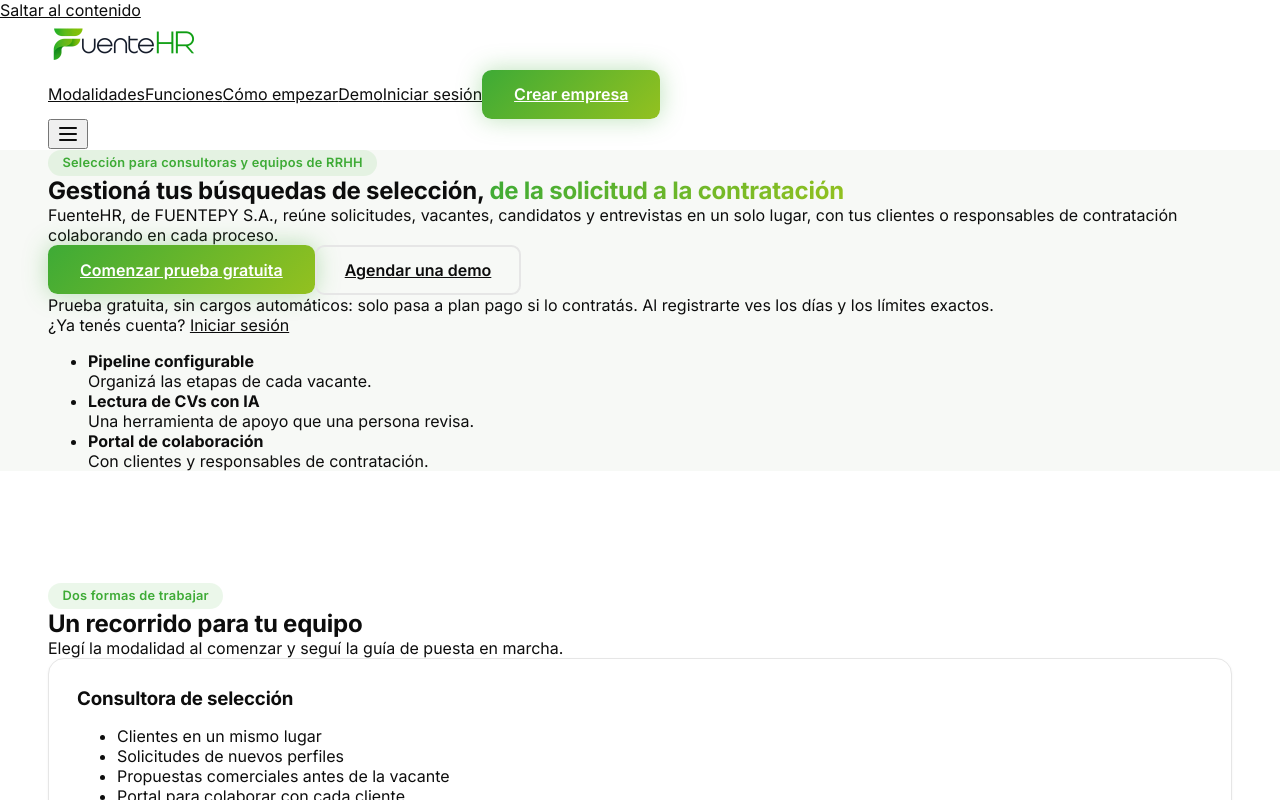
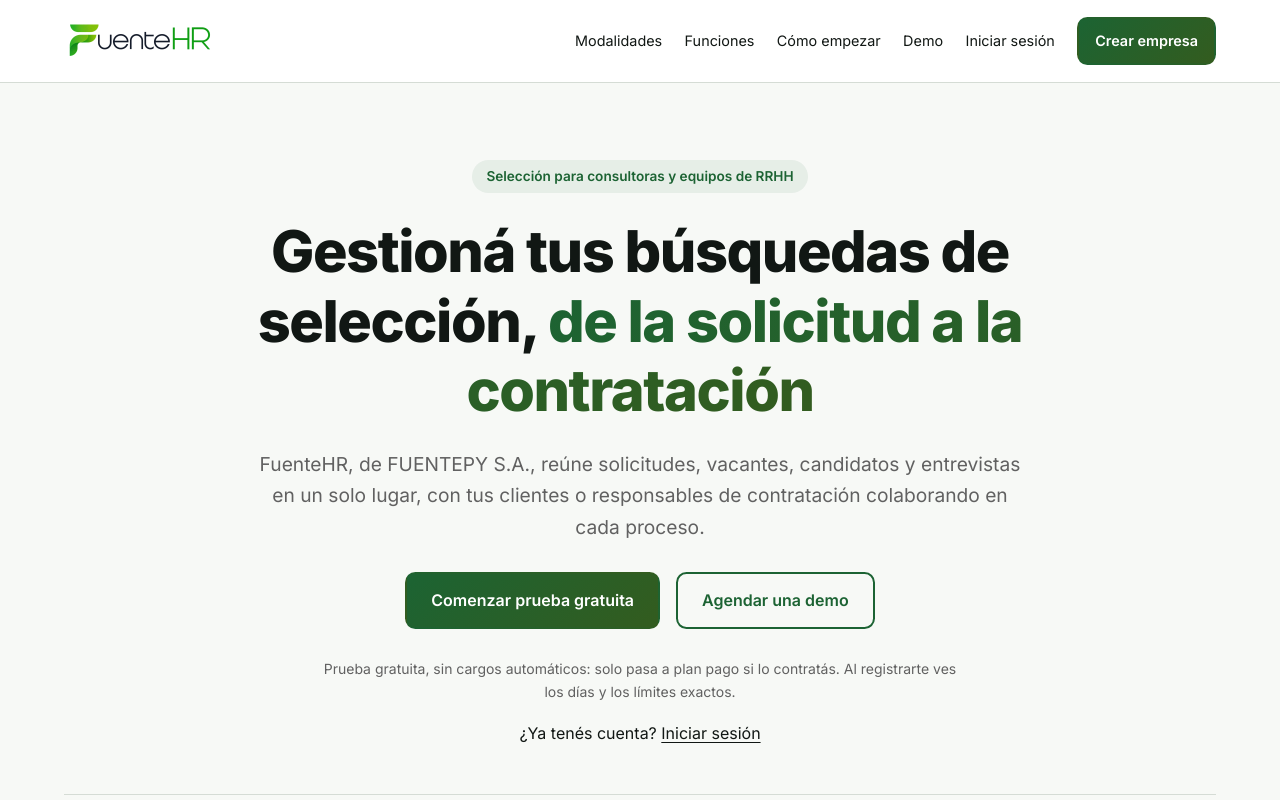
Before and after one commit to fuentepy/fuente-ats-landing, a React (Vite) app: page / in a window 1280 px wide. Shown: the top 800 px of the page. Built offline with nearby package versions, Linux system fonts and the light colour scheme; no server answers.

Commit message:
fix(a11y): mejorar contraste navegación y experiencia móvil

```diff
--- a/index.html
+++ b/index.html
@@ -30,6 +30,15 @@
     <link href="https://fonts.googleapis.com/css2?family=IBM+Plex+Mono:wght@400;500;600;700&family=Inter:wght@400;500;600;700;800&display=swap" rel="stylesheet" />
   </head>
   <body>
+    <noscript>
+      <h1>FuenteHR</h1>
+      <p>Gestioná solicitudes, vacantes, candidatos y entrevistas para tu consultora o equipo de RRHH interno. Un producto de FUENTEPY S.A.</p>
+      <p>Activá JavaScript para ver el sitio completo.</p>
+      <a href="https://app.fuentehr.com/auth/signup">Comenzar prueba gratuita</a>
+      <a href="https://app.fuentehr.com/auth/login">Iniciar sesión</a>
+      <a href="mailto:contacto@fuentehr.com">Contacto</a>
+      <a href="https://app.fuentehr.com/terminos">Términos y privacidad</a>
+    </noscript>
     <div id="root"></div>
     <script type="module" src="/src/main.tsx"></script>
   </body>
--- a/src/pages/ats-landing/AtsNav.tsx
+++ b/src/pages/ats-landing/AtsNav.tsx
@@ -20,7 +20,7 @@ export const AtsNav = () => {
     window.addEventListener('keydown', escape);
     return () => { window.removeEventListener('resize', resize); window.removeEventListener('keydown', escape); };
   }, [menuOpen]);
-  const navigation = (mobile = false) => <>
+  const navigation = () => <>
     {links.map(link => <a key={link.id} href={`#${link.id}`} onClick={() => setMenuOpen(false)}>{link.label}</a>)}
     <a href={APP_LINKS.login}>Iniciar sesión</a>
     <a href={APP_LINKS.signup} className="ats-btn-gradient">Crear empresa</a>
@@ -34,6 +34,6 @@ export const AtsNav = () => {
         {menuOpen ? <X aria-hidden="true" size={24} /> : <Menu aria-hidden="true" size={24} />}
       </button>
     </div>
-    <nav id="menu-movil" aria-label="Navegación móvil" className="ats-container ats-nav-mobile" hidden={!menuOpen}>{navigation(true)}</nav>
+    <nav id="menu-movil" aria-label="Navegación móvil" className="ats-container ats-nav-mobile" hidden={!menuOpen}>{navigation()}</nav>
   </header>;
 };
--- a/src/pages/ats-landing/styles.css
+++ b/src/pages/ats-landing/styles.css
@@ -1,333 +1,114 @@
-/* Scoped styles for the ATS product landing — self-contained on purpose
-   (own prefix, own class, no dependency on the rest of the app's design
-   system) so this folder can be lifted into its own repo later without
-   dragging along shadcn/Tailwind config or the internal dark theme. */
-
+/* FuenteHR: estilos propios, sin dependencia de la aplicación. */
 .landing-ats {
-  --ats-primary: 116 52% 44%;      /* #39A935 */
-  --ats-secondary: 77 72% 44%;     /* #93C01F */
-  --ats-ink: 150 15% 8%;           /* near-black with a green cast */
+  --ats-primary: 139 56% 25%;
+  --ats-secondary: 100 50% 24%;
+  --ats-ink: 150 15% 8%;
   --ats-bg: 0 0% 100%;
-  --ats-fg: 0 0% 5%;
+  --ats-fg: 150 15% 8%;
   --ats-muted: 100 20% 97%;
-  --ats-muted-fg: 0 0% 42%;
-  --ats-border: 0 0% 90%;
+  --ats-muted-fg: 0 0% 38%;
+  --ats-border: 120 9% 85%;
+  --ats-control-border: 0 0% 48%;
   --ats-card: 0 0% 100%;
-
-  background-color: hsl(var(--ats-bg));
-  color: hsl(var(--ats-fg));
+  background: hsl(var(--ats-bg)); color: hsl(var(--ats-fg));
   font-family: 'Inter', -apple-system, BlinkMacSystemFont, 'Segoe UI', sans-serif;
-  min-height: 100vh;
-  overflow-x: hidden;
+  line-height: 1.65; min-height: 100vh; overflow-wrap: anywhere;
 }
-
-.landing-ats h1,
-.landing-ats h2,
-.landing-ats h3,
-.landing-ats h4 {
-  font-weight: 700;
-  color: hsl(var(--ats-fg));
-  letter-spacing: -0.01em;
-  margin: 0;
+.landing-ats h1, .landing-ats h2, .landing-ats h3 { line-height: 1.2; letter-spacing: -.025em; margin: 0; }
+.landing-ats h1 { font-size: clamp(2.1rem, 4.5vw, 3.8rem); font-weight: 800; }
+.landing-ats h2 { font-size: clamp(1.75rem, 3vw, 2.5rem); }
+.landing-ats h3 { font-size: 1.15rem; }
+.landing-ats p { margin: 0; }
+.landing-ats p + p { margin-top: 1rem; }
+.landing-ats a { text-underline-offset: .2em; }
+.landing-ats a:hover { text-decoration-thickness: 2px; }
+.landing-ats :where(a, button, input, select, textarea, summary):focus-visible {
+  outline: 3px solid hsl(var(--ats-primary)); outline-offset: 4px;
 }
-
-.landing-ats p { margin: 0; }
-
-.landing-ats .ats-container {
-  max-width: 78rem;
-  margin-left: auto;
-  margin-right: auto;
-  padding-left: 1.25rem;
-  padding-right: 1.25rem;
+.landing-ats [id] { scroll-margin-top: 7rem; }
+.landing-ats .ats-container { max-width: 78rem; padding-inline: clamp(1.25rem, 4vw, 3rem); margin-inline: auto; }
+.landing-ats .ats-section { padding-block: clamp(3.5rem, 6vw, 6rem); }
+.landing-ats .ats-muted-bg { background: hsl(var(--ats-muted)); }
+.landing-ats .ats-section-heading { text-align: center; max-width: 44rem; margin: 0 auto 2.5rem; }
+.landing-ats .ats-section-heading h2 { margin-block: .75rem 1rem; }
+.landing-ats .ats-section-heading p { color: hsl(var(--ats-muted-fg)); }
+.landing-ats .ats-eyebrow { display: inline-block; font-weight: 600; font-size: .85rem; color: hsl(var(--ats-primary)); background: hsl(var(--ats-primary) / .08); border-radius: 999px; padding: .35rem .9rem; }
+.landing-ats .ats-text-gradient { background: linear-gradient(135deg, hsl(var(--ats-primary)), hsl(var(--ats-secondary))); background-clip: text; -webkit-background-clip: text; color: transparent; }
+.landing-ats .ats-btn-gradient, .landing-ats .ats-btn-outline {
+  display: inline-flex; align-items: center; justify-content: center; gap: .5rem;
+  min-height: 48px; padding: .85rem 1.5rem; border-radius: .65rem; font-weight: 600;
+  text-decoration: none; cursor: pointer; text-align: center; max-width: 100%;
+  transition: box-shadow .2s, transform .2s; font-size: 1rem;
 }
-@media (min-width: 640px) { .landing-ats .ats-container { padding-left: 1.5rem; padding-right: 1.5rem; } }
-@media (min-width: 1024px) { .landing-ats .ats-container { padding-left: 2rem; padding-right: 2rem; } }
-
-.landing-ats .ats-section { padding-top: 4rem; padding-bottom: 4rem; }
-@media (min-width: 768px) { .landing-ats .ats-section { padding-top: 6rem; padding-bottom: 6rem; } }
-
-.landing-ats .ats-muted-bg { background-color: hsl(var(--ats-muted)); }
-.landing-ats .ats-dark-bg { background-color: hsl(var(--ats-ink)); color: #fff; }
-
-.landing-ats .ats-eyebrow {
-  display: inline-flex;
-  align-items: center;
-  gap: 0.4rem;
-  font-size: 0.8rem;
-  font-weight: 600;
-  letter-spacing: 0.02em;
-  color: hsl(var(--ats-primary));
-  background: hsl(var(--ats-primary) / 0.1);
-  padding: 0.35rem 0.9rem;
-  border-radius: 999px;
+.landing-ats .ats-btn-gradient { border: 2px solid transparent; color: #fff; background: linear-gradient(135deg, hsl(var(--ats-primary)), hsl(var(--ats-secondary))); }
+.landing-ats .ats-btn-outline { border: 2px solid hsl(var(--ats-primary)); color: hsl(var(--ats-primary)); background: transparent; }
+.landing-ats .ats-btn-gradient:hover:not(:disabled), .landing-ats .ats-btn-outline:hover { transform: translateY(-2px); box-shadow: 0 4px 12px #12261a26; }
+.landing-ats button:disabled { cursor: not-allowed; opacity: .7; }
+.landing-ats .ats-actions { display: flex; flex-wrap: wrap; gap: 1rem; align-items: center; justify-content: center; margin-block: 1.75rem; }
+.landing-ats .ats-note { font-size: .875rem; color: hsl(var(--ats-muted-fg)); }
+.landing-ats .ats-header { position: sticky; top: 0; z-index: 30; background: #fffffff5; border-bottom: 1px solid hsl(var(--ats-border)); }
+.landing-ats .ats-nav-bar { display: flex; align-items: center; justify-content: space-between; gap: 1rem; min-height: 82px; }
+.landing-ats .ats-nav-desktop { display: none; align-items: center; gap: 1.4rem; font-size: .9rem; }
+.landing-ats .ats-nav-desktop a { text-decoration: none; }
+.landing-ats .ats-nav-desktop .ats-btn-gradient { font-size: .9rem; padding: .6rem 1rem; }
+.landing-ats .ats-nav-toggle { display: flex; align-items: center; justify-content: center; width: 48px; height: 48px; border: 1px solid hsl(var(--ats-control-border)); border-radius: .6rem; background: #fff; cursor: pointer; }
+.landing-ats .ats-nav-mobile:not([hidden]) { display: flex; flex-direction: column; gap: .5rem; padding-block: .5rem 1.5rem; max-height: calc(100dvh - 82px); overflow-y: auto; }
+.landing-ats .ats-nav-mobile a { padding: .6rem .5rem; }
+.landing-ats .ats-skip-link { position: fixed; left: 1rem; top: -10rem; z-index: 40; padding: .75rem 1rem; background: white; }
+.landing-ats .ats-skip-link:focus { top: 1rem; }
+.landing-ats .ats-hero { padding-block: clamp(3rem, 6vw, 6rem) 3rem; }
+.landing-ats .ats-hero-copy { text-align: center; max-width: 60rem; margin-inline: auto; }
+.landing-ats .ats-hero h1 { margin-block: 1.5rem; }
+.landing-ats .ats-lead { font-size: clamp(1.05rem, 2vw, 1.2rem); color: hsl(var(--ats-muted-fg)); max-width: 49rem; margin-inline: auto; }
+.landing-ats .ats-hero-copy .ats-note { max-width: 40rem; margin: 0 auto 1rem; }
+.landing-ats .ats-capabilities { list-style: none; padding: 2rem 0 0; margin: 3rem 0 0; border-top: 1px solid hsl(var(--ats-border)); display: grid; gap: 1.5rem; text-align: center; }
+.landing-ats .ats-capabilities p { color: hsl(var(--ats-muted-fg)); font-size: .9rem; margin-top: .4rem; }
+.landing-ats .ats-grid { display: grid; grid-template-columns: minmax(0, 1fr); gap: 1.5rem; }
+.landing-ats .ats-grid > * { min-width: 0; }
+.landing-ats .ats-card { background: hsl(var(--ats-card)); border: 1px solid hsl(var(--ats-border)); border-radius: 1rem; padding: clamp(1.25rem, 3vw, 2rem); }
+.landing-ats .ats-card h3 { margin-bottom: 1rem; }
+.landing-ats .ats-card p, .landing-ats .ats-mode-steps p { color: hsl(var(--ats-muted-fg)); }
+.landing-ats .ats-benefits { padding-left: 1.25rem; margin-block: 1.25rem 2rem; }
+.landing-ats .ats-mode-steps { padding-left: 1.5rem; display: grid; gap: 1.2rem; }
+.landing-ats .ats-mode-steps li { padding-left: .4rem; }
+.landing-ats li::marker { color: hsl(var(--ats-primary)); font-weight: 700; }
+.landing-ats .ats-control-note { margin-top: 2rem; border-left: 4px solid hsl(var(--ats-primary)); padding: 1rem 1.5rem; }
+.landing-ats .ats-control-note h3 { margin-bottom: .75rem; }
+.landing-ats .ats-product-illustration { margin: 0; padding: clamp(1rem, 3vw, 2rem); border: 1px solid hsl(var(--ats-border)); border-radius: 1rem; background: hsl(var(--ats-muted)); }
+.landing-ats .ats-product-illustration figcaption { font-size: .875rem; margin-bottom: 1.5rem; color: hsl(var(--ats-muted-fg)); }
+.landing-ats .ats-example-stages { display: grid; gap: 1.25rem; }
+.landing-ats .ats-example-profile { margin-top: .75rem; padding: 1rem; background: white; border: 1px solid hsl(var(--ats-border)); border-radius: .6rem; }
+.landing-ats .ats-example-profile p { color: hsl(var(--ats-muted-fg)); font-size: .85rem; }
+.landing-ats .ats-start-steps { padding-left: 1.5rem; max-width: 48rem; margin: auto; display: grid; gap: 2rem; }
+.landing-ats .ats-start-steps li { padding-left: .5rem; }
+.landing-ats .ats-start-steps h3 { margin-bottom: .75rem; }
+.landing-ats .ats-trial { max-width: 54rem; text-align: center; }
+.landing-ats .ats-trial h2 { margin-bottom: 1.5rem; }
+.landing-ats .ats-faq { max-width: 56rem; }
+.landing-ats .ats-faq h2 { margin-bottom: 2rem; }
+.landing-ats details { border-bottom: 1px solid hsl(var(--ats-border)); padding-block: 1rem; }
+.landing-ats summary { cursor: pointer; font-weight: 600; padding-block: .5rem; }
+.landing-ats details p { padding-block: .75rem; }
+.landing-ats .ats-contact-form { display: flex; flex-direction: column; gap: 1.1rem; position: relative; }
+.landing-ats .ats-label { display: block; font-weight: 500; font-size: .9rem; margin-bottom: .4rem; }
+.landing-ats .ats-input, .landing-ats .ats-select, .landing-ats .ats-textarea {
+  display: block; width: 100%; min-width: 0; min-height: 48px; padding: .65rem .9rem;
+  border: 1px solid hsl(var(--ats-control-border)); border-radius: .6rem; color: hsl(var(--ats-fg)); background: #fff; font: inherit;
 }
-
-.landing-ats .ats-text-gradient {
-  background: linear-gradient(135deg, hsl(var(--ats-primary)), hsl(var(--ats-secondary)));
-  -webkit-background-clip: text;
-  background-clip: text;
-  color: transparent;
+.landing-ats .ats-input::placeholder, .landing-ats .ats-textarea::placeholder { color: hsl(var(--ats-muted-fg)); opacity: 1; }
+.landing-ats .ats-textarea { min-height: 120px; resize: vertical; }
+.landing-ats .ats-contact-aside { align-self: start; display: flex; flex-direction: column; gap: 1rem; }
+.landing-ats .ats-contact-aside ul { margin: 0; padding-left: 1.25rem; }
+.landing-ats .ats-honeypot { position: absolute; width: 1px; height: 1px; overflow: hidden; clip-path: inset(50%); white-space: nowrap; pointer-events: none; }
+@media (min-width: 768px) {
+  .landing-ats .ats-grid-2 { grid-template-columns: repeat(2, minmax(0, 1fr)); }
+  .landing-ats .ats-capabilities, .landing-ats .ats-example-stages { grid-template-columns: repeat(3, minmax(0, 1fr)); }
 }
-
-.landing-ats .ats-btn-gradient {
-  display: inline-flex;
-  align-items: center;
-  justify-content: center;
-  gap: 0.5rem;
-  background: linear-gradient(135deg, hsl(var(--ats-primary)), hsl(var(--ats-secondary)));
-  color: #fff;
-  font-weight: 600;
-  padding: 0.9rem 2rem;
-  border-radius: 0.6rem;
-  border: none;
-  cursor: pointer;
-  transition: transform 0.25s cubic-bezier(0.4, 0, 0.2, 1), box-shadow 0.25s;
-  box-shadow: 0 0 24px hsl(var(--ats-primary) / 0.35);
-  font-size: 1rem;
-  white-space: nowrap;
+@media (min-width: 1100px) {
+  .landing-ats .ats-nav-desktop { display: flex; }
+  .landing-ats .ats-nav-toggle, .landing-ats .ats-nav-mobile { display: none !important; }
 }
-.landing-ats .ats-btn-gradient:hover:not(:disabled) {
-  transform: translateY(-2px) scale(1.02);
-  box-shadow: 0 8px 30px hsl(var(--ats-primary) / 0.5);
+@media (prefers-reduced-motion: reduce) {
+  html { scroll-behavior: auto; }
+  .landing-ats *, .landing-ats *::before, .landing-ats *::after { animation: none !important; transition: none !important; scroll-behavior: auto !important; }
 }
-.landing-ats .ats-btn-gradient:disabled { opacity: 0.6; cursor: not-allowed; }
-
-.landing-ats .ats-btn-outline {
-  display: inline-flex;
-  align-items: center;
-  justify-content: center;
-  gap: 0.5rem;
-  border: 2px solid hsl(var(--ats-border));
-  background: transparent;
-  color: hsl(var(--ats-fg));
-  font-weight: 600;
-  padding: 0.8rem 1.75rem;
-  border-radius: 0.6rem;
-  cursor: pointer;
-  transition: all 0.2s ease;
-  font-size: 1rem;
-}
-.landing-ats .ats-btn-outline:hover { border-color: hsl(var(--ats-primary)); color: hsl(var(--ats-primary)); }
-.landing-ats .ats-dark-bg .ats-btn-outline { border-color: rgba(255,255,255,0.25); color: #fff; }
-.landing-ats .ats-dark-bg .ats-btn-outline:hover { border-color: #fff; }
-
-.landing-ats .ats-card {
-  background: hsl(var(--ats-card));
-  border: 1px solid hsl(var(--ats-border));
-  border-radius: 1rem;
-  padding: 1.75rem;
-  box-shadow: 0 1px 3px rgba(0,0,0,0.05);
-  transition: box-shadow 0.3s, transform 0.3s;
-}
-.landing-ats .ats-card:hover { box-shadow: 0 14px 34px -12px rgba(0,0,0,0.18); transform: translateY(-3px); }
-
-.landing-ats .ats-input,
-.landing-ats .ats-textarea,
-.landing-ats .ats-select {
-  width: 100%;
-  border: 2px solid hsl(var(--ats-border));
-  background: #fff;
-  color: hsl(var(--ats-fg));
-  border-radius: 0.6rem;
-  padding: 0.65rem 0.9rem;
-  font-size: 0.95rem;
-  font-family: inherit;
-  transition: border-color 0.15s;
-}
-.landing-ats .ats-input:focus,
-.landing-ats .ats-textarea:focus,
-.landing-ats .ats-select:focus { outline: none; border-color: hsl(var(--ats-primary)); }
-.landing-ats .ats-textarea { min-height: 110px; resize: vertical; }
-.landing-ats .ats-label {
-  display: block;
-  font-size: 0.85rem;
-  font-weight: 500;
-  margin-bottom: 0.4rem;
-  color: hsl(var(--ats-fg));
-}
-
-/* Product mockup (browser chrome + kanban board), pure CSS — no screenshot asset needed */
-.landing-ats .ats-browser {
-  border-radius: 1rem;
-  overflow: hidden;
-  background: hsl(var(--ats-card));
-  border: 1px solid hsl(var(--ats-border));
-  box-shadow: 0 30px 60px -20px rgba(0,0,0,0.35);
-}
-.landing-ats .ats-browser-bar {
-  display: flex;
-  align-items: center;
-  gap: 0.5rem;
-  padding: 0.65rem 0.9rem;
-  background: hsl(0 0% 96%);
-  border-bottom: 1px solid hsl(var(--ats-border));
-}
-.landing-ats .ats-browser-dot { width: 0.6rem; height: 0.6rem; border-radius: 999px; background: hsl(0 0% 82%); }
-.landing-ats .ats-browser-url {
-  margin-left: 0.5rem;
-  font-size: 0.72rem;
-  color: hsl(var(--ats-muted-fg));
-  background: #fff;
-  border: 1px solid hsl(var(--ats-border));
-  border-radius: 999px;
-  padding: 0.15rem 0.8rem;
-}
-.landing-ats .ats-kanban {
-  display: grid;
-  grid-template-columns: repeat(4, minmax(150px, 1fr));
-  gap: 0.75rem;
-  padding: 1.25rem;
-  background: hsl(var(--ats-muted));
-  overflow-x: auto;
-}
-.landing-ats .ats-kanban-col-title {
-  font-size: 0.72rem;
-  font-weight: 700;
-  text-transform: uppercase;
-  letter-spacing: 0.03em;
-  color: hsl(var(--ats-muted-fg));
-  margin-bottom: 0.6rem;
-  display: flex;
-  align-items: center;
-  justify-content: space-between;
-}
-.landing-ats .ats-kanban-count {
-  background: hsl(var(--ats-border));
-  color: hsl(var(--ats-fg));
-  border-radius: 999px;
-  padding: 0 0.5rem;
-  font-size: 0.68rem;
-}
-.landing-ats .ats-candidate-card {
-  background: #fff;
-  border: 1px solid hsl(var(--ats-border));
-  border-radius: 0.6rem;
-  padding: 0.65rem 0.75rem;
-  margin-bottom: 0.6rem;
-  box-shadow: 0 1px 2px rgba(0,0,0,0.04);
-}
-.landing-ats .ats-candidate-name { font-size: 0.82rem; font-weight: 600; margin-bottom: 0.15rem; }
-.landing-ats .ats-candidate-role { font-size: 0.72rem; color: hsl(var(--ats-muted-fg)); margin-bottom: 0.5rem; }
-.landing-ats .ats-score-pill {
-  display: inline-flex;
-  align-items: center;
-  gap: 0.25rem;
-  font-size: 0.68rem;
-  font-weight: 700;
-  padding: 0.1rem 0.5rem;
-  border-radius: 999px;
-  background: hsl(var(--ats-primary) / 0.12);
-  color: hsl(var(--ats-primary-600, var(--ats-primary)));
-}
-
-/* Animations */
-@keyframes ats-fade-up { from { opacity: 0; transform: translateY(22px); } to { opacity: 1; transform: translateY(0); } }
-@keyframes ats-fade-in { from { opacity: 0; } to { opacity: 1; } }
-@keyframes ats-float { 0%, 100% { transform: translateY(0); } 50% { transform: translateY(-12px); } }
-@keyframes ats-spin { from { transform: rotate(0); } to { transform: rotate(360deg); } }
-.landing-ats .ats-animate-fade-up { animation: ats-fade-up 0.6s ease-out both; }
-.landing-ats .ats-animate-fade-in { animation: ats-fade-in 0.6s ease-out both; }
-.landing-ats .ats-animate-float { animation: ats-float 4s ease-in-out infinite; }
-.landing-ats .ats-spin { animation: ats-spin 1s linear infinite; }
-
-/* Responsive grids toggled via media queries per section */
-@media (min-width: 768px) {
-  .landing-ats .ats-grid-2 { grid-template-columns: 1fr 1fr !important; }
-}
-@media (min-width: 900px) {
-  .landing-ats .ats-grid-3 { grid-template-columns: repeat(3, 1fr) !important; }
-}
-@media (min-width: 640px) {
-  .landing-ats .ats-kanban { grid-template-columns: repeat(4, 1fr); }
-}
-@media (max-width: 639px) {
-  .landing-ats .ats-kanban { grid-template-columns: repeat(4, 80vw); }
-}
-
-/* Process flow (8 steps in 2 rows, connected by arrows). Stacked and
-   arrow-down on mobile; side-by-side with right arrows from tablet up. */
-.landing-ats .ats-flow {
-  display: flex;
-  flex-direction: column;
-  align-items: center;
-  max-width: 68rem;
-  margin: 0 auto;
-}
-.landing-ats .ats-flow-row {
-  display: flex;
-  flex-direction: column;
-  align-items: center;
-  width: 100%;
-}
-.landing-ats .ats-flow-item {
-  display: flex;
-  flex-direction: column;
-  align-items: center;
-  width: 100%;
-}
-.landing-ats .ats-flow-node {
-  display: flex;
-  flex-direction: column;
-  align-items: center;
-  text-align: center;
-  background: hsl(var(--ats-card));
-  border: 1px solid hsl(var(--ats-border));
-  border-radius: 1rem;
-  padding: 1.5rem 1.25rem;
-  width: 100%;
-  max-width: 16rem;
-  box-shadow: 0 1px 3px rgba(0,0,0,0.05);
-}
-.landing-ats .ats-flow-icon {
-  position: relative;
-  width: 3.25rem;
-  height: 3.25rem;
-  border-radius: 999px;
-  background: hsl(var(--ats-primary) / 0.12);
-  display: flex;
-  align-items: center;
-  justify-content: center;
-  margin-bottom: 0.85rem;
-}
-.landing-ats .ats-flow-badge {
-  position: absolute;
-  top: -0.35rem;
-  right: -0.35rem;
-  width: 1.4rem;
-  height: 1.4rem;
-  border-radius: 999px;
-  background: hsl(var(--ats-primary));
-  color: #fff;
-  font-size: 0.68rem;
-  font-weight: 700;
-  display: flex;
-  align-items: center;
-  justify-content: center;
-  box-shadow: 0 0 0 3px hsl(var(--ats-muted));
-}
-.landing-ats .ats-flow-title { font-size: 1rem; margin-bottom: 0.35rem; }
-.landing-ats .ats-flow-desc { font-size: 0.85rem; color: hsl(var(--ats-muted-fg)); line-height: 1.5; }
-.landing-ats .ats-flow-arrow {
-  display: flex;
-  align-items: center;
-  justify-content: center;
-  color: hsl(var(--ats-primary));
-  padding: 0.35rem 0;
-}
-.landing-ats .ats-flow-arrow-h { display: none; }
-.landing-ats .ats-flow-arrow-v { display: block; }
-.landing-ats .ats-flow-connector {
-  display: flex;
-  justify-content: center;
-  color: hsl(var(--ats-primary));
-  padding: 0.35rem 0;
-}
-
-@media (min-width: 860px) {
-  .landing-ats .ats-flow-row { flex-direction: row; align-items: stretch; justify-content: center; }
-  .landing-ats .ats-flow-item { flex-direction: row; align-items: center; width: auto; }
-  .landing-ats .ats-flow-node { max-width: 14rem; }
-  .landing-ats .ats-flow-arrow { padding: 0 0.5rem; }
-  .landing-ats .ats-flow-arrow-h { display: block; }
-  .landing-ats .ats-flow-arrow-v { display: none; }
-}
```
